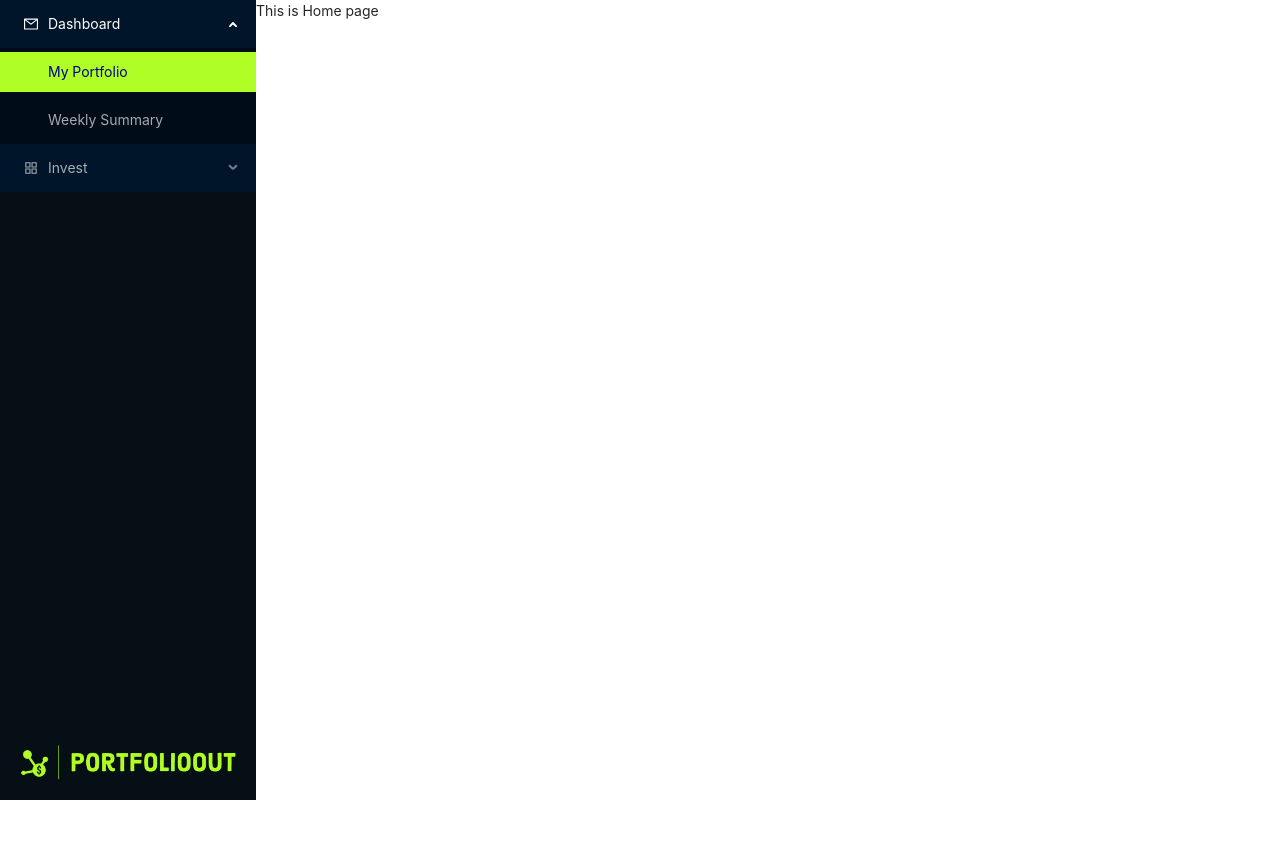
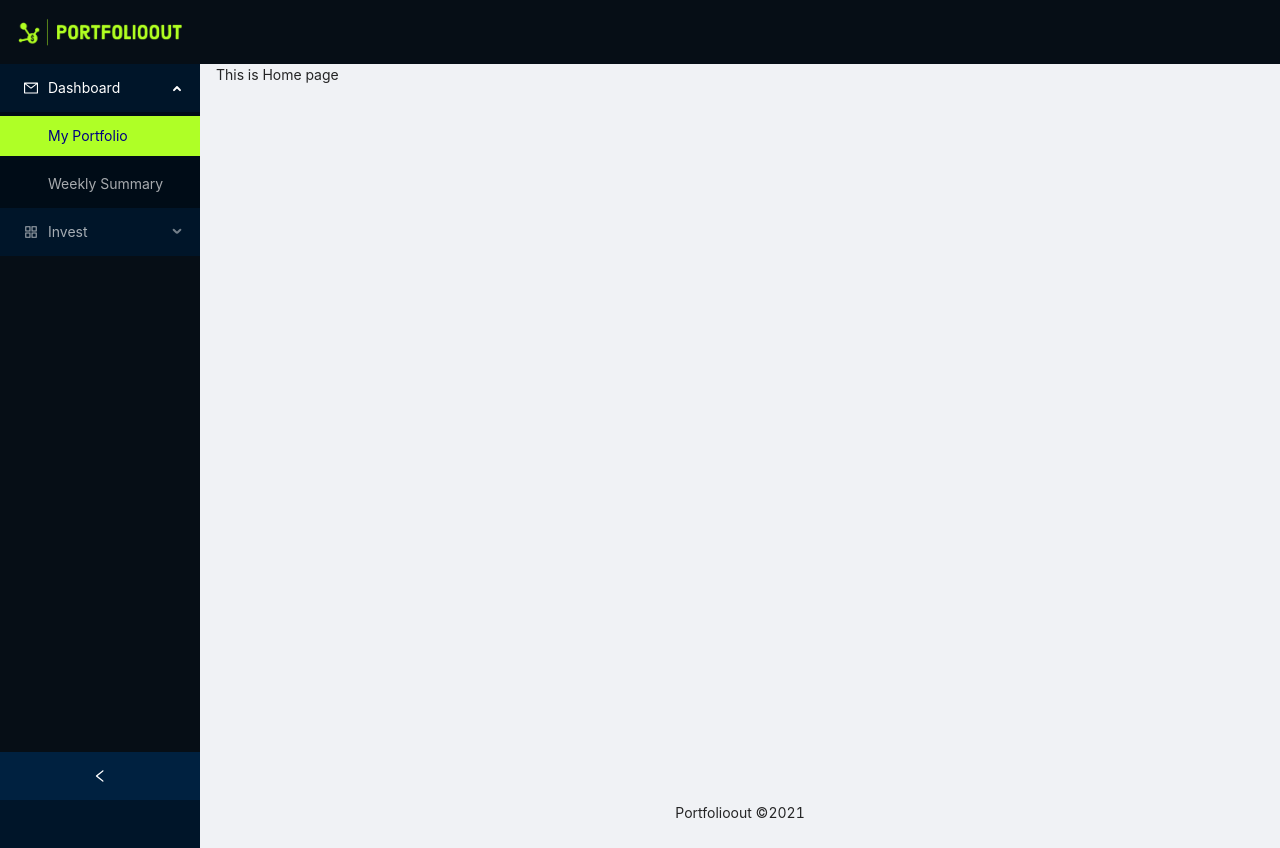
Before and after one commit to runchentao/CMPE285-portfolioout, a React (Create React App) app in the folder portfolioout/: page / in a window 1280 px wide. Before the commit the page ends 800 px from the top, so only its background shows below. Built offline with nearby package versions, Linux system fonts and the light colour scheme.

Commit message:
update nav slider and layout

```diff
--- a/portfolioout/src/App.css
+++ b/portfolioout/src/App.css
@@ -4,6 +4,9 @@
   height: 100%;
 }
 
+.site-layout-background {
+  background-color: rgb(6, 14, 22);
+}
 /* Antd css override*/
 .ant-menu-dark.ant-menu-dark:not(.ant-menu-horizontal) .ant-menu-item-selected {
   background-color: #afff26 !important;
@@ -17,3 +20,10 @@
   color: navy;
   border-right: 0;
 }
+
+.ant-menu-dark .ant-menu-item-selected > a,
+.ant-menu-dark .ant-menu-item-selected > span > a,
+.ant-menu-dark .ant-menu-item-selected > a:hover,
+.ant-menu-dark .ant-menu-item-selected > span > a:hover {
+  color: navy;
+}
--- a/portfolioout/src/App.js
+++ b/portfolioout/src/App.js
@@ -1,26 +1,55 @@
-import React, { Fragment } from "react";
+import React, { Fragment, useState } from "react";
 import { BrowserRouter as Router, Route, Routes } from "react-router-dom";
-import { Row, Col } from "antd";
+import { Layout, Breadcrumb, Row, Col } from "antd";
 
 import Navigation from "./components/Navigation/Navigation";
 import Home from "./pages/Home";
-
 import "./App.css";
 
 const App = () => {
+  const { Header, Content, Footer, Sider } = Layout;
+
+  const [collapsed, setCollapsed] = useState(false);
+
+  const onCollapse = (collapsed) => {
+    setCollapsed(collapsed);
+  };
+
   return (
     <Router>
-      <div className="App">
-        <Row>
+      <div>
+        <Layout style={{ minHeight: "100vh" }}>
+          <Sider collapsible collapsed={collapsed} onCollapse={onCollapse}>
+            <Navigation />
+          </Sider>
+          <Layout className="site-layout">
+            <Header className="site-layout-background" style={{ padding: 0 }} />
+            <Content style={{ margin: "0 16px" }}>
+              <Routes>
+                <Route path="/" element={<Home />} />
+                <Route path="/portfolio" element={<Home />} />
+              </Routes>
+              {/* <Breadcrumb style={{ margin: "16px 0" }}>
+                <Breadcrumb.Item>User</Breadcrumb.Item>
+                <Breadcrumb.Item>Bill</Breadcrumb.Item>
+              </Breadcrumb>
+              <div style={{ padding: 24, minHeight: 360 }}>Bill is a cat.</div> */}
+            </Content>
+            <Footer style={{ textAlign: "center" }}>Portfolioout ©2021</Footer>
+          </Layout>
+        </Layout>
+
+        {/* <Row>
           <Col>
             <Navigation />
           </Col>
           <Col>
             <Routes>
               <Route path="/" element={<Home />} />
+              <Route path="/portfolio" element={<Home />} />
             </Routes>
           </Col>
-        </Row>
+        </Row> */}
       </div>
     </Router>
   );
--- a/portfolioout/src/components/Navigation/Navigation.js
+++ b/portfolioout/src/components/Navigation/Navigation.js
@@ -1,4 +1,5 @@
 import React, { Fragment, useState } from "react";
+import { Link } from "react-router-dom";
 import { Menu, Switch } from "antd";
 import Item from "antd/lib/list/Item";
 
@@ -32,18 +33,19 @@ const Navigation = () => {
   return (
     <>
       <div className={darkMode ? "container darkMode" : "container"}>
-        <div>
+        <img className="app-logo" src={logo} alt="" />
         <Menu
           theme={darkMode ? "dark" : "light"}
           onClick={handleClick}
-            style={{ width: 256 }}
           defaultOpenKeys={["sub1"]}
           defaultSelectedKeys={["1"]}
           selectedKeys={[current]}
           mode="inline"
         >
           <SubMenu key="sub1" icon={<MailOutlined />} title="Dashboard">
-              <Menu.Item key="My Portfolio">My Portfolio</Menu.Item>
+            <Menu.Item key="My Portfolio">
+              <Link to="/portfolio">My Portfolio</Link>
+            </Menu.Item>
             <Menu.Item key="Weekly Summary">Weekly Summary</Menu.Item>
           </SubMenu>
           <SubMenu key="sub2" icon={<AppstoreOutlined />} title="Invest">
@@ -68,8 +70,8 @@ const Navigation = () => {
               </Item>
             </SubMenu> */}
         </Menu>
-        </div>
-        <img className="logo" src={logo} alt="" />
+
+        {/* <img className="logo" src={logo} alt="" /> */}
       </div>
     </>
   );
--- a/portfolioout/src/components/Navigation/index.css
+++ b/portfolioout/src/components/Navigation/index.css
@@ -1,8 +1,7 @@
 .container {
   position: relative;
   height: 100vh;
-  width: 256px;
-  overflow: hidden;
+  width: inherit;
 }
 
 .darkMode {
@@ -11,17 +10,16 @@
   transition: background-color 250ms ease-in-out;
 }
 
-.logo {
-  width: inherit;
-  position: absolute;
-  bottom: 0;
-  padding: 20px;
-  background-color: inherit;
-  pointer-events: none;
-  cursor: pointer;
-}
-
 .darkModeSwitch {
   margin-left: 49px;
   text-decoration: inherit;
 }
+
+.app-logo {
+  position: relative;
+  padding: 18px;
+  max-width: 200px;
+  background-color: inherit;
+  pointer-events: none;
+  user-select: none;
+}
```
Lines whose indentation alone changed are shown as unchanged.
